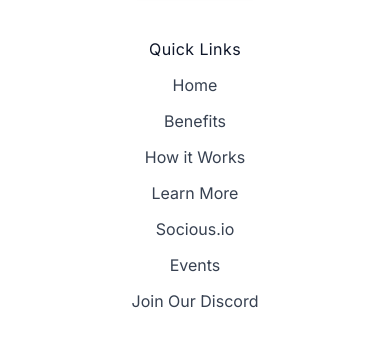
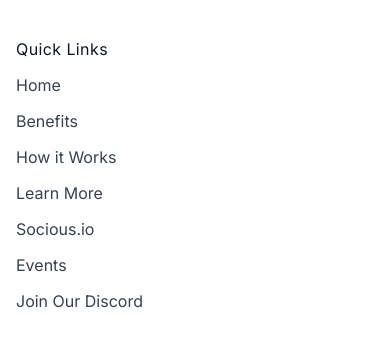
Before and after one commit to socious-io/socious-org-gatsby, a Gatsby site: page / in a window 390 px wide. Shown: the part 9304-9654 px from the top of the page. Built offline with nearby package versions, Linux system fonts and the light colour scheme; Gatsby itself is replaced by a stand-in of ours; a web font is replaced by a local one.

Commit message:
fixing mobile footer issues

```diff
--- a/src/components/footer.js
+++ b/src/components/footer.js
@@ -31,7 +31,7 @@ export default function Footer() {
         </div>
 
         {/* Right Section */}
-        <div className="flex flex-col items-center md:items-end text-center md:text-right w-full space-y-3 md:space-y-4">
+        <div className="flex flex-col items-start md:items-end text-left md:text-right w-full space-y-3 md:space-y-4">
           <h4 className="text-base md:text-lg font-medium text-[#0F172A] tracking-wide">{t("quickLinks")}</h4>
           <ul className="space-y-3 md:space-y-4 w-full md:w-auto">
             <li><a href="/#intro" className="text-gray-700 hover:text-[#004C45] no-underline">{t("links.home")}</a></li>
```
